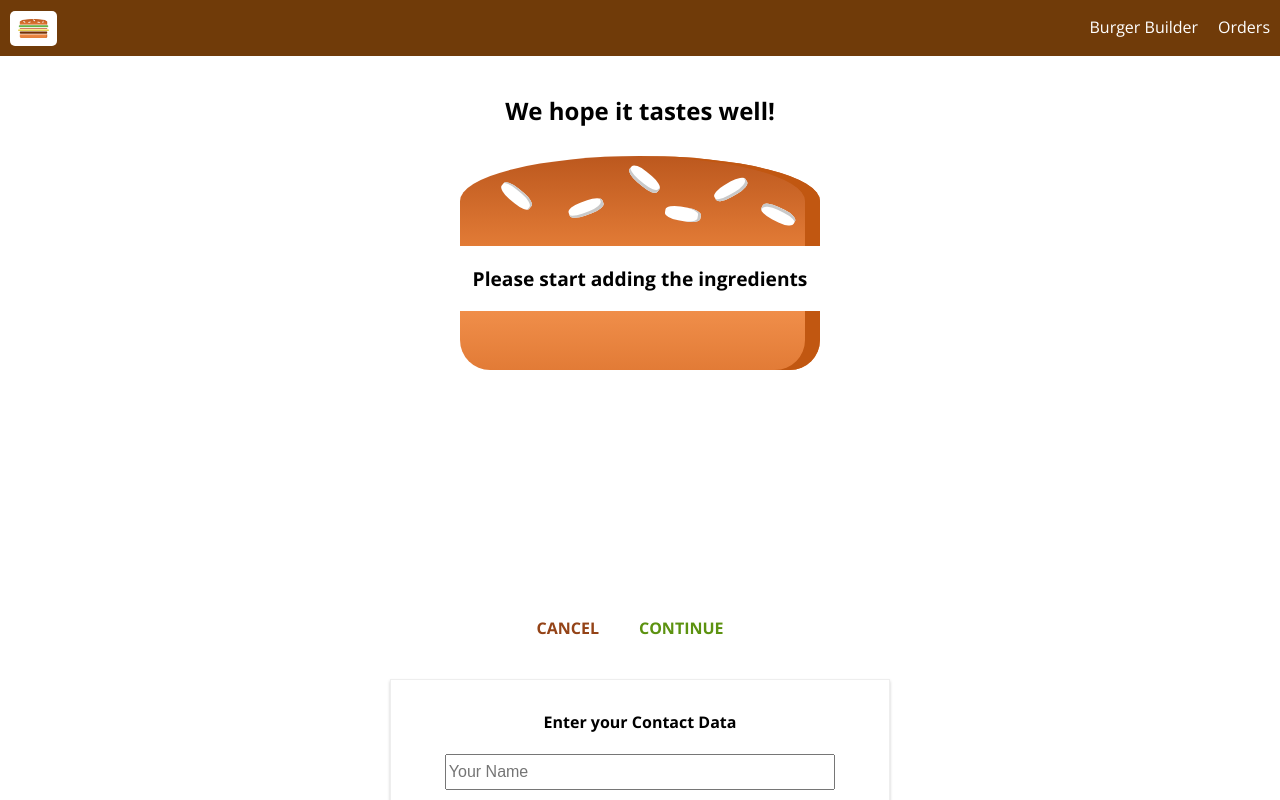
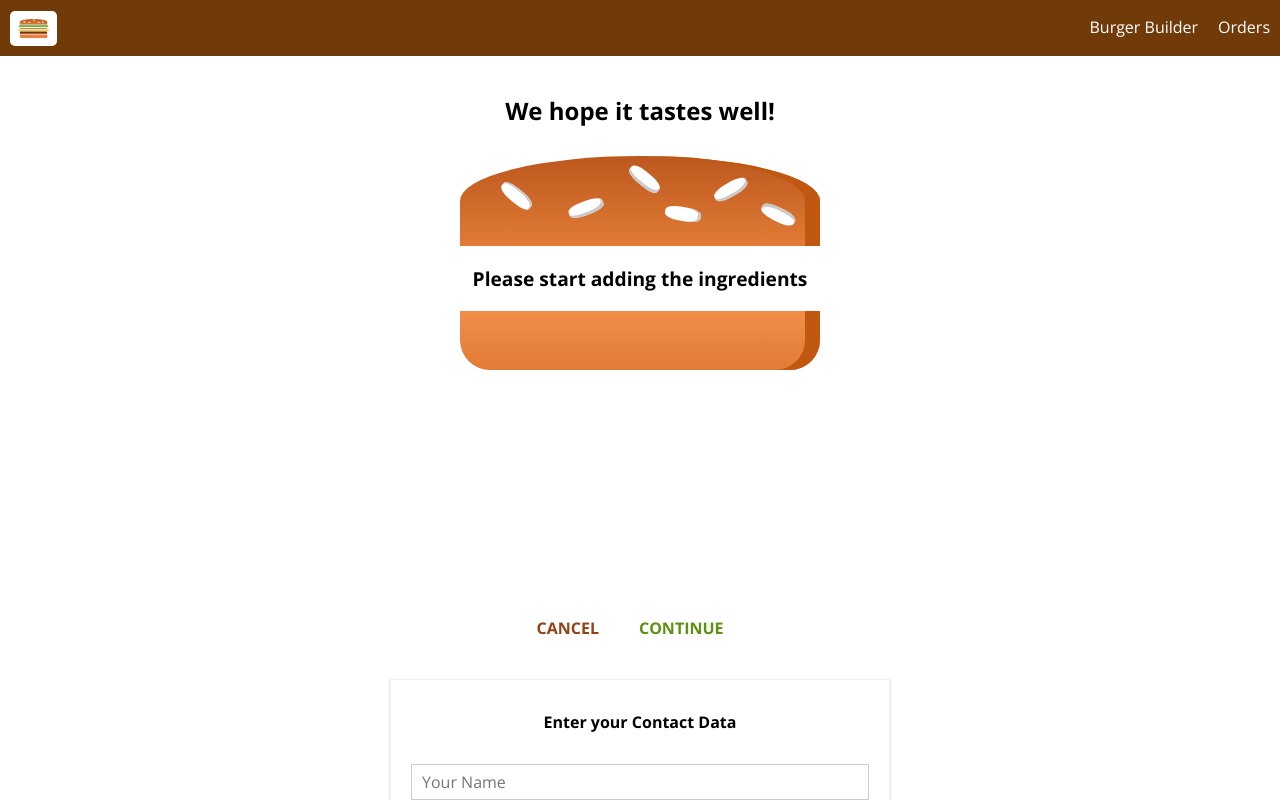
Before and after one commit to phdang/Burger-Builder-ReactJs, a React app: page /Burger-Builder-ReactJs/checkout in a window 1280 px wide. Both pictures are taken after a click on the button "CONTINUE". Shown: the top 800 px of the page. Built offline with nearby package versions, Linux system fonts and the light colour scheme.

Commit message:
Add validation and style errors

```diff
--- a/src/components/UI/Button/Button.css
+++ b/src/components/UI/Button/Button.css
@@ -15,6 +15,12 @@
     padding-left: 0;
 }
 
+.Button:disabled {
+
+  color: #ccc;
+  cursor: not-allowed;
+}
+
 .Success {
     color: #5C9210;
 }
--- a/src/components/UI/Button/Button.js
+++ b/src/components/UI/Button/Button.js
@@ -7,6 +7,7 @@ const button = (props) => {
 
   <button
     onClick={props.clicked}
+    disabled= {props.disabled}
     className={[classes.Button, classes[props.btnType]].join(' ')}>
     {props.children}
   </button>
--- /dev/null
+++ b/src/components/UI/Input/Input.css
@@ -0,0 +1,32 @@
+.Input {
+  width: 100%;
+  padding: 10px;
+  box-sizing: border-box;
+
+}
+
+.Label {
+  font-weight: bold;
+  display: block;
+  margin-bottom: 8px;
+}
+
+.InputElement {
+  width: 100%;
+  outline: none;
+  border: 1px solid #ccc;
+  background-color: #fff;
+  font: inherit;
+  padding: 6px 10px;
+  box-sizing: border-box;
+}
+.InputElement:focus {
+  outline: none;
+  background-color: #ccc;
+}
+
+.Invalid,
+.Invalid:focus {
+  border: 1px solid #ff0000;
+  background-color: #f9a498;
+}
--- /dev/null
+++ b/src/components/UI/Input/Input.js
@@ -0,0 +1,51 @@
+import React from 'react';
+import classes from './Input.css';
+const input = (props) => {
+
+  let inputElement = null;
+
+  let inputClasses = [classes.InputElement];
+
+  if (props.invalid && props.shouldVadidate) {
+    inputClasses.push(classes.Invalid);
+  }
+  inputClasses = inputClasses.join(' ');
+
+  switch (props.elementType) {
+
+    case ('input'):
+
+      inputElement = <input className={inputClasses} {...props.elementConfig} onChange={props.changed} value={props.value} />;
+      break;
+    case ('textarea'):
+      inputElement = <textarea className={inputClasses} {...props.elementConfig} onChange={props.changed} value={props.value} />
+      break;
+    case ('select'):
+      inputElement =
+
+      <select className={inputClasses} onChange={props.changed} value={props.value} >
+
+        {props.elementConfig.options.map(option => {
+
+          return (
+            <option key={option.value} value={option.value}>{option.displayValue}</option>
+          );
+        })}
+
+      </select>;
+      break;
+    default:
+      inputElement = <input className={inputClasses} onChange={props.changed} {...props.elementConfig} value={props.value} />
+
+  }
+
+  return (
+
+    <div className={classes.Input}>
+        <label>{props.label}</label>
+        {inputElement}
+    </div>
+  );
+}
+
+export default input;
--- a/src/containers/Checkout/ContactData/ContactData.css
+++ b/src/containers/Checkout/ContactData/ContactData.css
@@ -18,6 +18,22 @@
   font-size: 1rem;
 }
 
+.ValidationErrors {
+
+  width: 90%;
+  border: 1px solid #ff0000;
+  background-color: #f9a498;
+  margin: 10px auto;
+  padding: 15px 0;
+
+}
+
+.ErrorLists {
+  text-align: left;
+  padding: 5px 10px;
+  list-style: inside;
+}
+
 @media (min-width: 600px) {
   .ContactData {
     width: 500px;
--- a/src/containers/Checkout/ContactData/ContactData.js
+++ b/src/containers/Checkout/ContactData/ContactData.js
@@ -3,40 +3,184 @@ import Button from '../../../components/UI/Button/Button';
 import classes from './ContactData.css';
 import axios from '../../../axios-orders';
 import Spinner from '../../../components/UI/Spinner/Spinner';
+import Input from '../../../components/UI/Input/Input';
+
 
 class ContactData extends React.Component {
 
   state = {
-    name : '',
-    email: '',
-    address: {
-      street: '',
-      postalCotal: '',
+    orderForm: {
+      name: {
+        elementType: 'input',
+        elementConfig: {
+          type: 'text',
+          placeholder: 'Your Name'
+        },
+        value: '',
+        validation: {required: true},
+        valid: false,
+        touched: false
+      },
+      street: {
+        elementType: 'input',
+        elementConfig: {
+          type: 'text',
+          placeholder: 'Street'
+        },
+        value: '',
+        validation: {required: true, minLength: 6},
+        valid: false,
+        touched: false
+      },
+      zipcode: {
+        elementType: 'input',
+        elementConfig: {
+          type: 'text',
+          placeholder: 'Your Zip Code'
+        },
+        value: '',
+        validation: {required: true, minLength: 5, maxLength: 5},
+        valid: false,
+        touched: false
+      },
+      country: {
+        elementType: 'input',
+        elementConfig: {
+          type: 'text',
+          placeholder: 'Your Country'
+        },
+        value: '',
+        validation: {required: true, minLength:2},
+        valid: false,
+        touched: false
+      },
+      email: {
+        elementType: 'input',
+        elementConfig: {
+          type: 'email',
+          placeholder: 'Your Email'
+        },
+        value: '',
+        validation: {required: true, email: true},
+        valid: false,
+        touched: false
+      },
+      mobile: {
+        elementType: 'input',
+        elementConfig: {
+          type: 'text',
+          placeholder: 'Your Mobile'
+        },
+        value: '',
+        validation: {required: true, minLength: 8, maxLength: 13},
+        valid: false,
+        touched: false
+      },
+      deliveryMethod: {
+        elementType: 'select',
+        elementConfig: {
+          options: [
+
+            {
+            value: 'fastest',
+            displayValue: 'Fatest'
+            },
+
+            {
+              value: 'cheapest',
+              displayValue: 'Cheapest'
+            }
+                    ]
+        },
+        value: 'fatest',
+        validation: {},
+        valid: true,
+      }
     },
     ingredients: null,
+    formIsValid: false,
     loading: false
+  }
+  // value is a string or number, rules is an object
+  checkValidity = (value, rules) => {
+
+    let isValid = true;
+
+    if (!rules) {
+
+      return true;
+    }
+
+    if (rules.required) {
+
+      isValid = value.trim() !== '' && isValid;
+    }
+
+    if (rules.minLength) {
+
+      isValid = value.length >= rules.minLength && isValid;
+    }
+
+    if (rules.maxLength) {
+
+      isValid = value.length <= rules.maxLength && isValid;
+    }
+
+    if (rules.email) {
+
+          //Check valid email
+
+          var re = /^(([^<>()\\[\]\\.,;:\s@"]+(\.[^<>()\\[\]\\.,;:\s@"]+)*)|(".+"))@((\[[0-9]{1,3}\.[0-9]{1,3}\.[0-9]{1,3}\.[0-9]{1,3}\])|(([a-zA-Z\-0-9]+\.)+[a-zA-Z]{2,}))$/;
+
+      isValid = re.test(String(value)) && isValid;
+    }
+
+    return isValid;
+
+  }
+
+  inputChangedHandler = (event, inputIndentifer) => {
+
+      // copy deeply through layer cause it's still referenced deeply
+
+      const updatedOrderForm = {...this.state.orderForm};
+      const updatedFormElement = {...updatedOrderForm[inputIndentifer]};
+      updatedFormElement.value = event.target.value;
+      updatedFormElement.valid = this.checkValidity(updatedFormElement.value, updatedFormElement.validation);
+      let touched = updatedFormElement.touched;
+      if (!touched) {
+        touched = true;
+        updatedFormElement.touched = touched;
+      }
+      updatedOrderForm[inputIndentifer] = updatedFormElement;
+      let formIsValid = true;
+      for (let inputIndentifer in updatedOrderForm) {
+
+        formIsValid = formIsValid && updatedOrderForm[inputIndentifer].valid;
+
+      }
+
+      this.setState({orderForm: updatedOrderForm, formIsValid: formIsValid});
   }
 
   orderHandler = (event) => {
     event.preventDefault();
     this.setState({loading: true});
 
+    const formData = {};
+
+    for (let formElementId in this.state.orderForm) {
+
+        formData[formElementId] = this.state.orderForm[formElementId].value;
+
+    }
+
     const order = {
 
       ingredients: this.props.ingredients,
       price: this.props.price,
-      customer: {
-        name: 'Dang',
-        address: {
-          street: 'TestStreet1',
-          zipcode: '72000',
-          country: 'Vietnam'
-        },
-        email: 'test@example.com',
-        mobile: '08899223312'
-      },
+      orderData: formData,
       purchased_at: Date().toString(),
-      deliveryMethod: 'fastest'
     }
 
     axios.post('/orders.json', order)
@@ -59,26 +203,65 @@ class ContactData extends React.Component {
 
     let form = <Spinner />;
 
+    let formElementArray = [];
+
+    for (let key in this.state.orderForm) {
+
+      formElementArray.push({
+
+        id: key,
+        config: this.state.orderForm[key]
+
+      })
+    }
+
+    let validationErrors = null;
+
+    const errorArray = [];
+
     if (!this.state.loading) {
 
-      form = <form>
+      form = <form onSubmit={this.orderHandler}>
 
-        <input className={classes.Input} type="text" name="name" placeholder="Your Name" />
+        {formElementArray.map(formElement => {
 
-        <input className={classes.Input} type="email" name="email" placeholder="Your Email" />
+          if (!formElement.config.valid && formElement.config.touched) {
 
-        <input className={classes.Input} type="text" name="street" placeholder="Your Street" />
+            errorArray.push({fieldInValid: formElement.id});
+          }
 
-        <input className={classes.Input} type="text" name="postal" placeholder="Your Postal Code" />
+          return (
+            <Input key={formElement.id} elementType={formElement.config.elementType} elementConfig={formElement.config.elementConfig} value={formElement.config.value} invalid={!formElement.config.valid} shouldVadidate={formElement.config.touched} changed={(event) => this.inputChangedHandler(event, formElement.id)}/>
+          );
+        })}
 
-        <Button btnType="Success" clicked={this.orderHandler}>ORDER</Button>
+        <Button disabled={!this.state.formIsValid} btnType="Success" clicked={this.orderHandler}>ORDER</Button>
 
       </form>
+    }
+
+    if (errorArray.length > 0) {
+
+      validationErrors = <ul className={classes.ValidationErrors}>
+
+                            {errorArray.map(type => {
+
+                              return (
+
+                                <li className={classes.ErrorLists} key={type.fieldInValid}>Please fill in  a valid {type.fieldInValid}</li>
+
+                              );
+                            })}
+
+                        </ul>
+
     }
 
     return(
 
       <div className={classes.ContactData}>
+
+        {validationErrors}
 
         <h4> Enter your Contact Data</h4>
 
```
